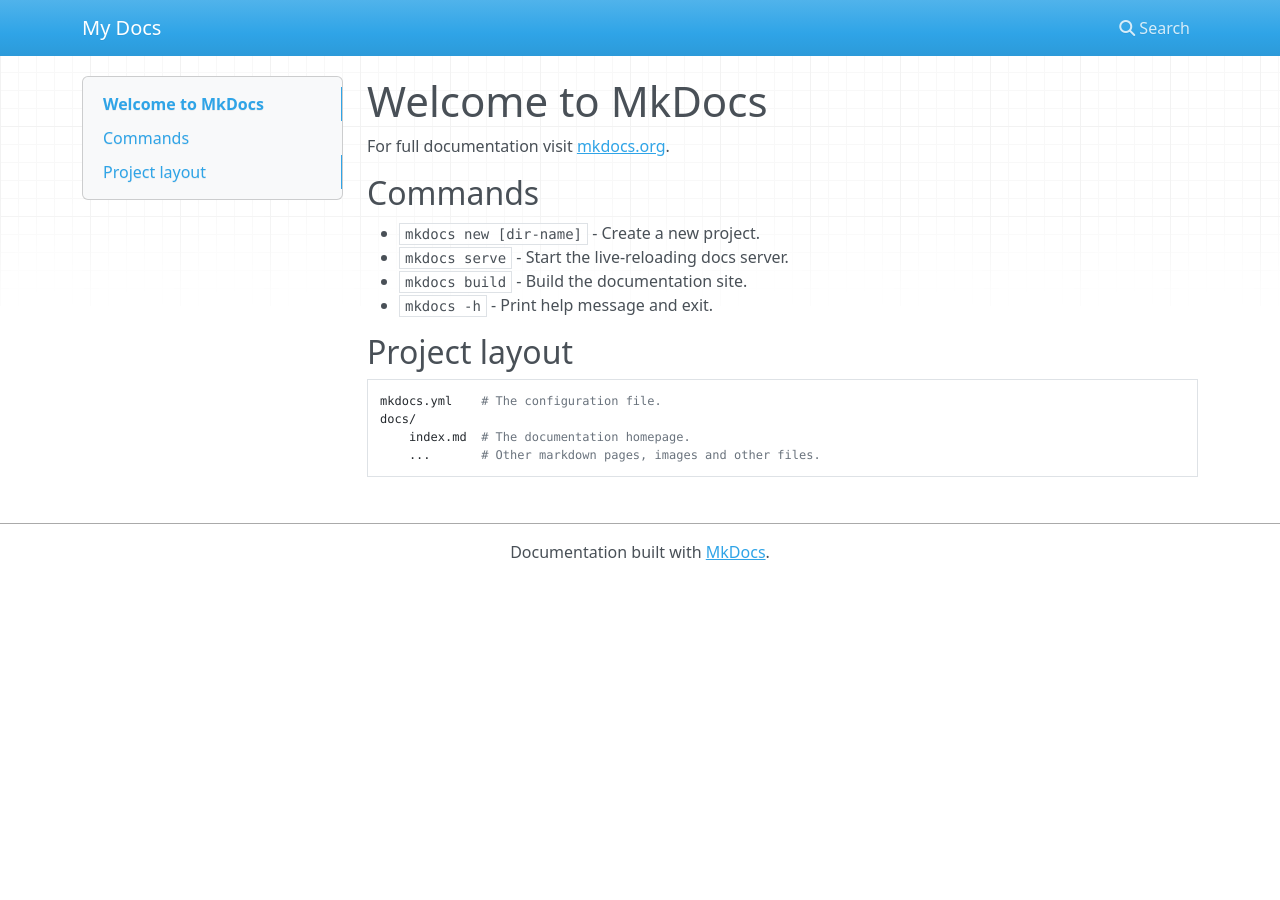
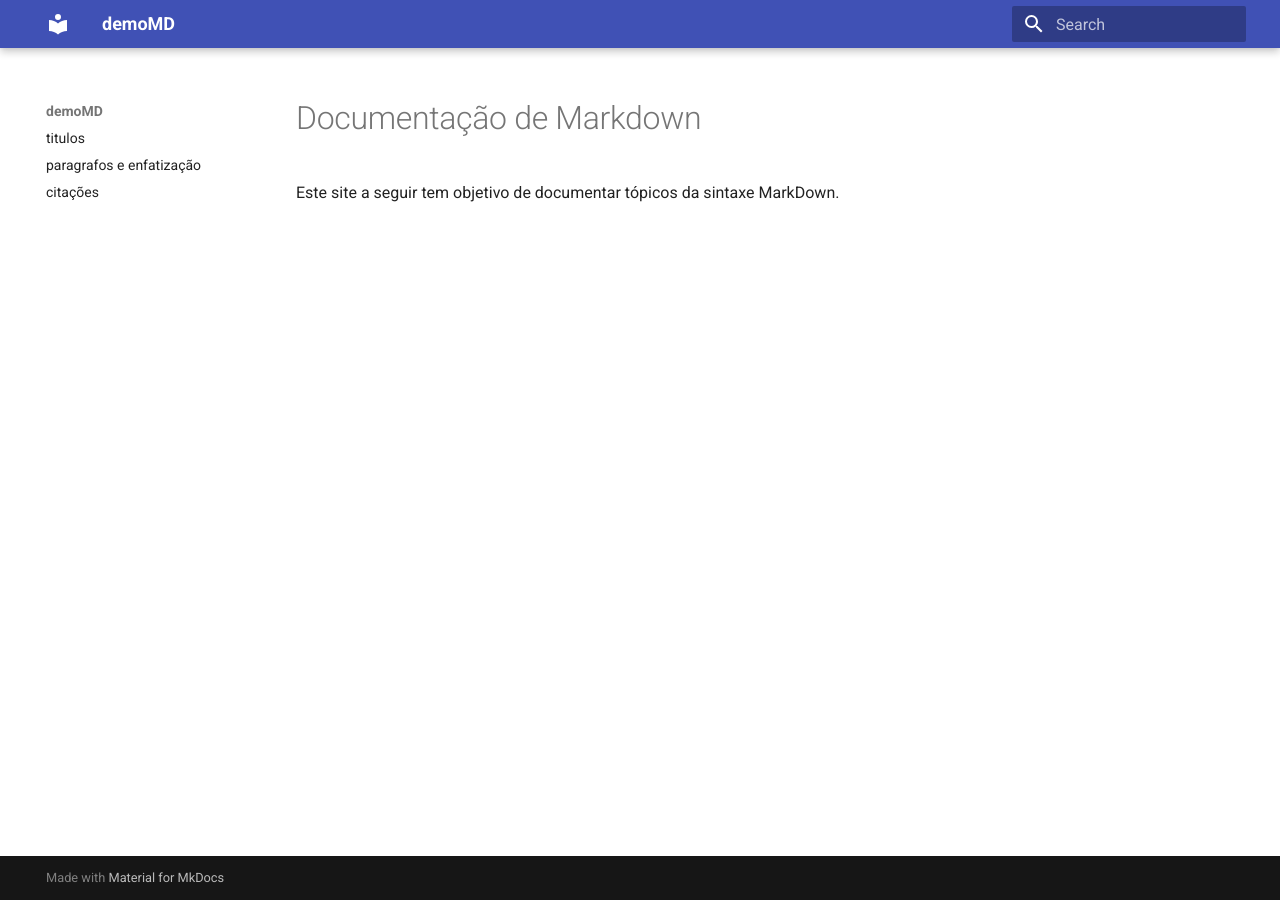
Before and after one commit to Leonardo1234321/demomd, an MkDocs documentation site: the page built from docs/index.md, in a window 1280 px wide. Built offline with MkDocs 1.6.1 and Material for MkDocs 9.7.7, drawn with Linux system fonts in a browser that asks for light colours; nearby versions of some CDN libraries.

Commit message:
Headings, paragraphs e blockquotes

```diff
--- a/docs/index.md
+++ b/docs/index.md
@@ -1,17 +1,3 @@
-# Welcome to MkDocs
+# Documentação de Markdown
 
-For full documentation visit [mkdocs.org](https://www.mkdocs.org).
-
-## Commands
-
-* `mkdocs new [dir-name]` - Create a new project.
-* `mkdocs serve` - Start the live-reloading docs server.
-* `mkdocs build` - Build the documentation site.
-* `mkdocs -h` - Print help message and exit.
-
-## Project layout
-
-    mkdocs.yml    # The configuration file.
-    docs/
-        index.md  # The documentation homepage.
-        ...       # Other markdown pages, images and other files.
+Este site a seguir tem objetivo de documentar tópicos da sintaxe MarkDown.
--- a/mkdocs.yml
+++ b/mkdocs.yml
@@ -1 +1,10 @@
-site_name: My Docs
+site_name: demoMD
+site_author: Leonardo furtado Kauffmann
+
+nav:
+  - titulos: headings.md
+  - paragrafos e enfatização: paragraphs.md
+  - citações: blockquotes.md
+
+theme:
+  name: material
```
Also changed, not shown: docs/blockquotes.md (added, +16 -0 lines), docs/headings.md (added, +19 -0 lines), docs/paragraphs.md (added, +19 -0 lines), docs/assets/images/exemplo_p.jpeg (added), docs/assets/images/image.png (added).
